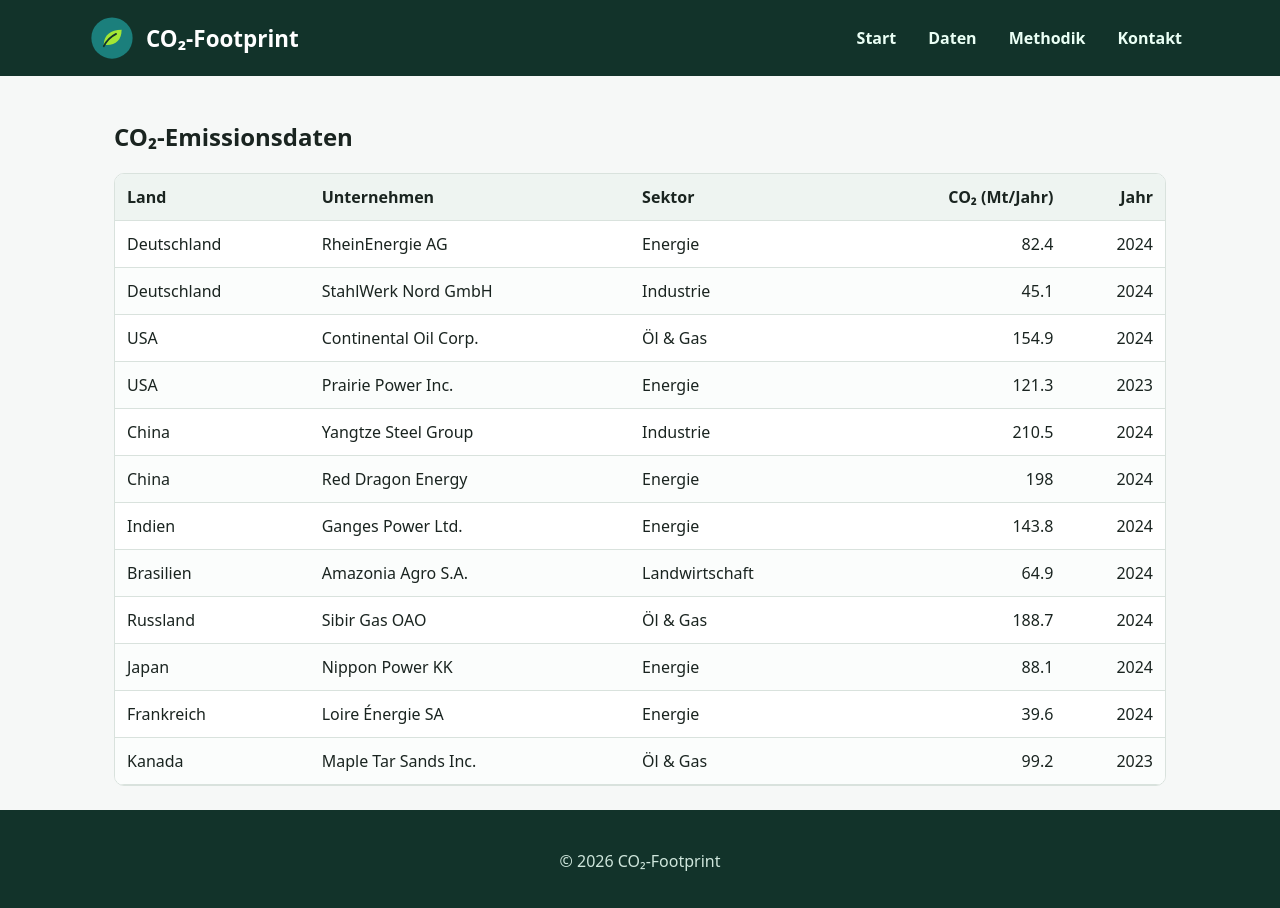
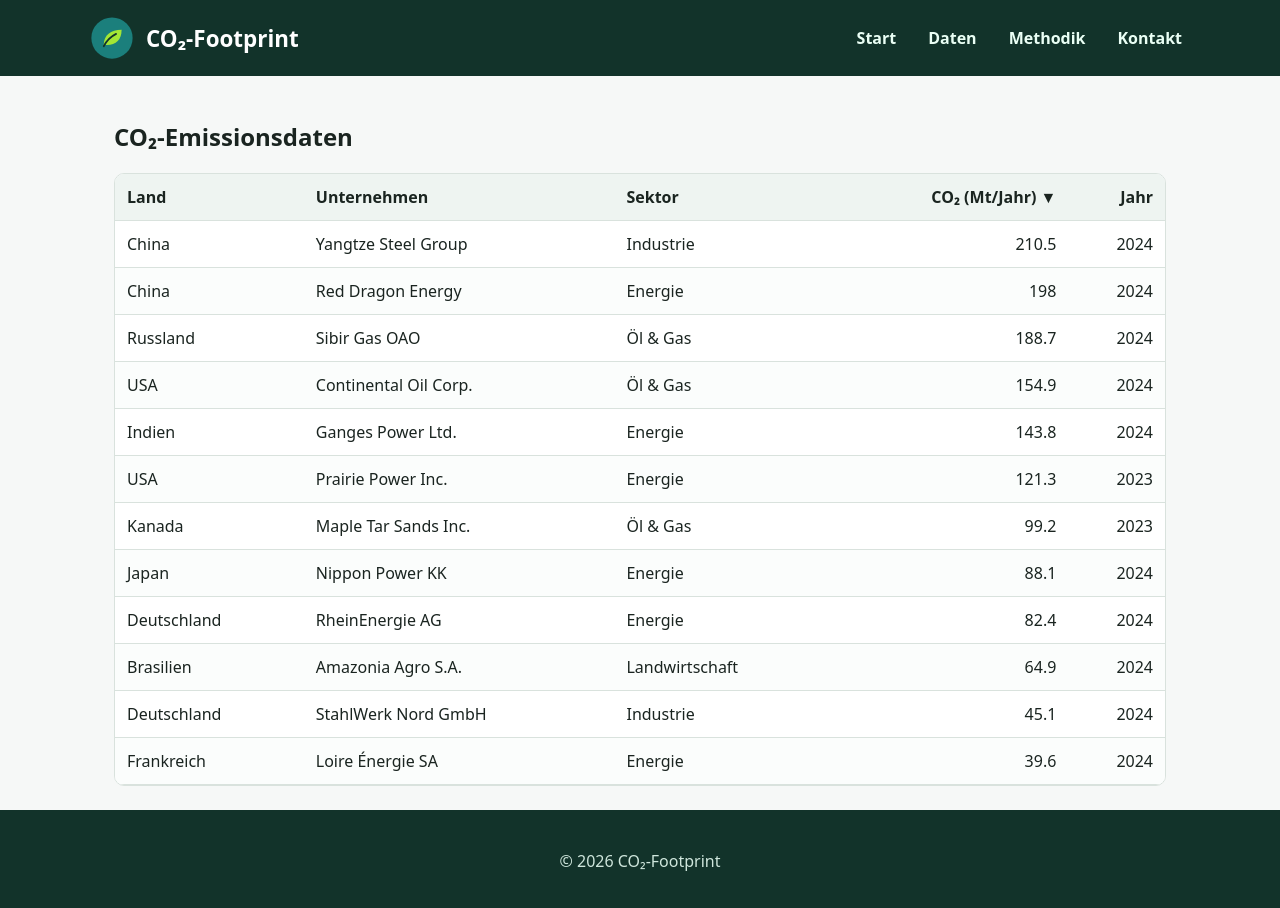
Before and after one commit to codeduyum/co2-footprint, a React (Vite) app: page / in a window 1280 px wide. Shown: the top 908 px of the page. Built offline with nearby package versions, Linux system fonts and the light colour scheme.

Commit message:
Added sortable table colums with up and down toggle.

```diff
--- a/src/components/EmissionsTable.jsx
+++ b/src/components/EmissionsTable.jsx
@@ -1,6 +1,45 @@
+import { useState } from 'react'
 import { emissions } from '../data/emissions.js'
 
+const columns = [
+  { key: 'country', label: 'Land', numeric: false },
+  { key: 'company', label: 'Unternehmen', numeric: false },
+  { key: 'sector', label: 'Sektor', numeric: false },
+  { key: 'emissions', label: 'CO₂ (Mt/Jahr)', numeric: true },
+  { key: 'year', label: 'Jahr', numeric: true },
+]
+
 function EmissionsTable() {
+  const [sortKey, setSortKey] = useState('emissions')
+  const [sortDir, setSortDir] = useState('desc')
+
+  // Klick auf Spaltenkopf
+  function toggleSort(key) {
+    if (key === sortKey) {
+      // gleiche Spalte -> Richtung umkehren
+      setSortDir(sortDir === 'asc' ? 'desc' : 'asc')
+    } else {
+      // neue Spalte und danach sortieren, aufsteigend beginnen
+      setSortKey(key)
+      setSortDir('asc')
+    }
+  }
+
+  // Kopie sortieren, damit die Originaldaten unverändert bleiben
+  const sortedRows = [...emissions].sort((a, b) => {
+    const valueA = a[sortKey]
+    const valueB = b[sortKey]
+
+    let result
+    if (typeof valueA === 'number') {
+      result = valueA - valueB
+    } else {
+      result = valueA.localeCompare(valueB, 'de')
+    }
+
+    return sortDir === 'asc' ? result : -result
+  })
+
   return (
     <section id="daten">
       <h2>CO₂-Emissionsdaten</h2>
@@ -9,15 +48,35 @@ function EmissionsTable() {
         <table className="data-table">
           <thead>
             <tr>
-              <th>Land</th>
-              <th>Unternehmen</th>
-              <th>Sektor</th>
-              <th className="num">CO₂ (Mt/Jahr)</th>
-              <th className="num">Jahr</th>
+              {columns.map((column) => (
+                <th
+                  key={column.key}
+                  className={column.numeric ? 'num' : ''}
+                  aria-sort={
+                    sortKey === column.key
+                      ? sortDir === 'asc'
+                        ? 'ascending'
+                        : 'descending'
+                      : 'none'
+                  }
+                >
+                  <button
+                    className="sort-btn"
+                    onClick={() => toggleSort(column.key)}
+                  >
+                    {column.label}
+                    {sortKey === column.key && (
+                      <span aria-hidden="true">
+                        {sortDir === 'asc' ? ' ▲' : ' ▼'}
+                      </span>
+                    )}
+                  </button>
+                </th>
+              ))}
             </tr>
           </thead>
           <tbody>
-            {emissions.map((row) => (
+            {sortedRows.map((row) => (
               <tr key={row.id}>
                 <td>{row.country}</td>
                 <td>{row.company}</td>
--- a/src/index.css
+++ b/src/index.css
@@ -153,6 +153,20 @@ body {
   background: #fbfdfc;           /* Zebra-Streifen für bessere Lesbarkeit */
 }
 
+.sort-btn {
+  background: none;
+  border: none;
+  padding: 0;
+  font: inherit;          /* übernimmt Schrift der Tabelle */
+  font-weight: 700;
+  color: inherit;
+  cursor: pointer;
+}
+
+.sort-btn:hover {
+  color: #1b7f5c;
+}
+
 /* Tablet */
 @media (max-width: 900px) {
   .content{
```
